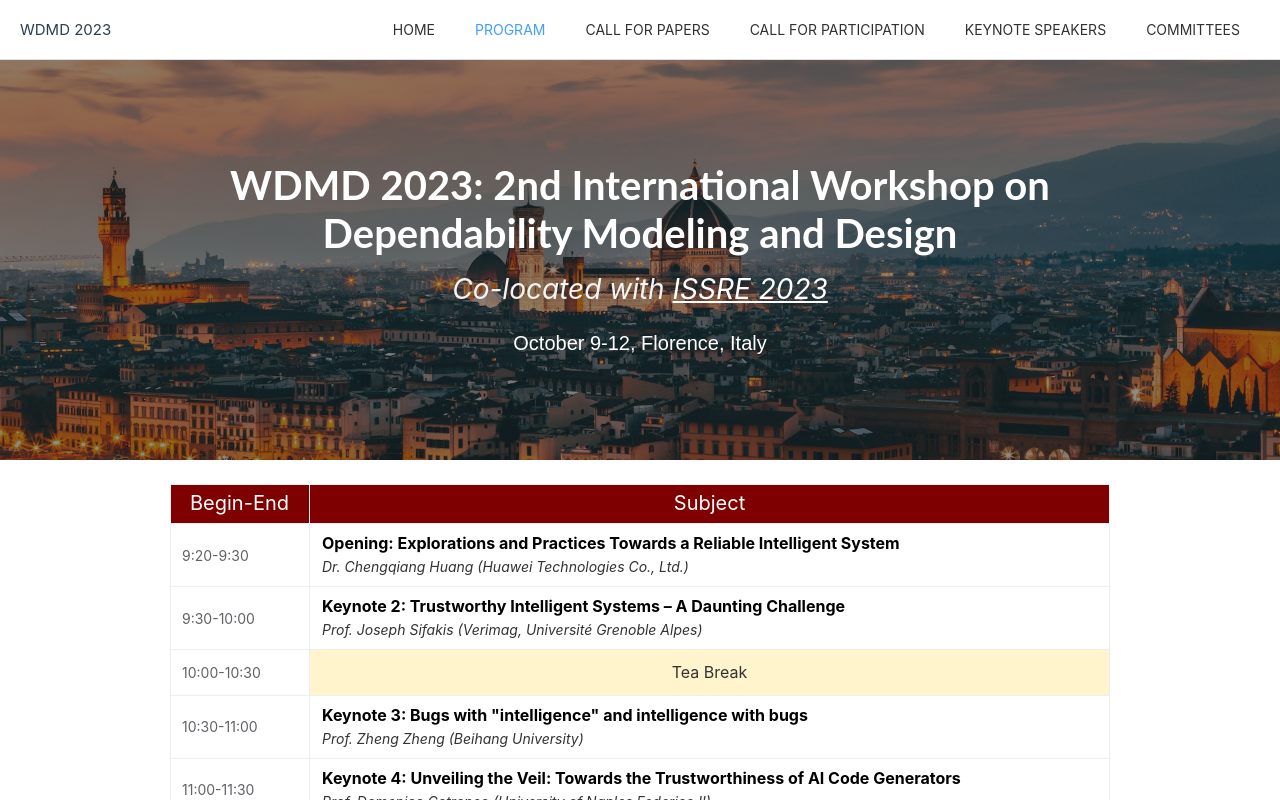
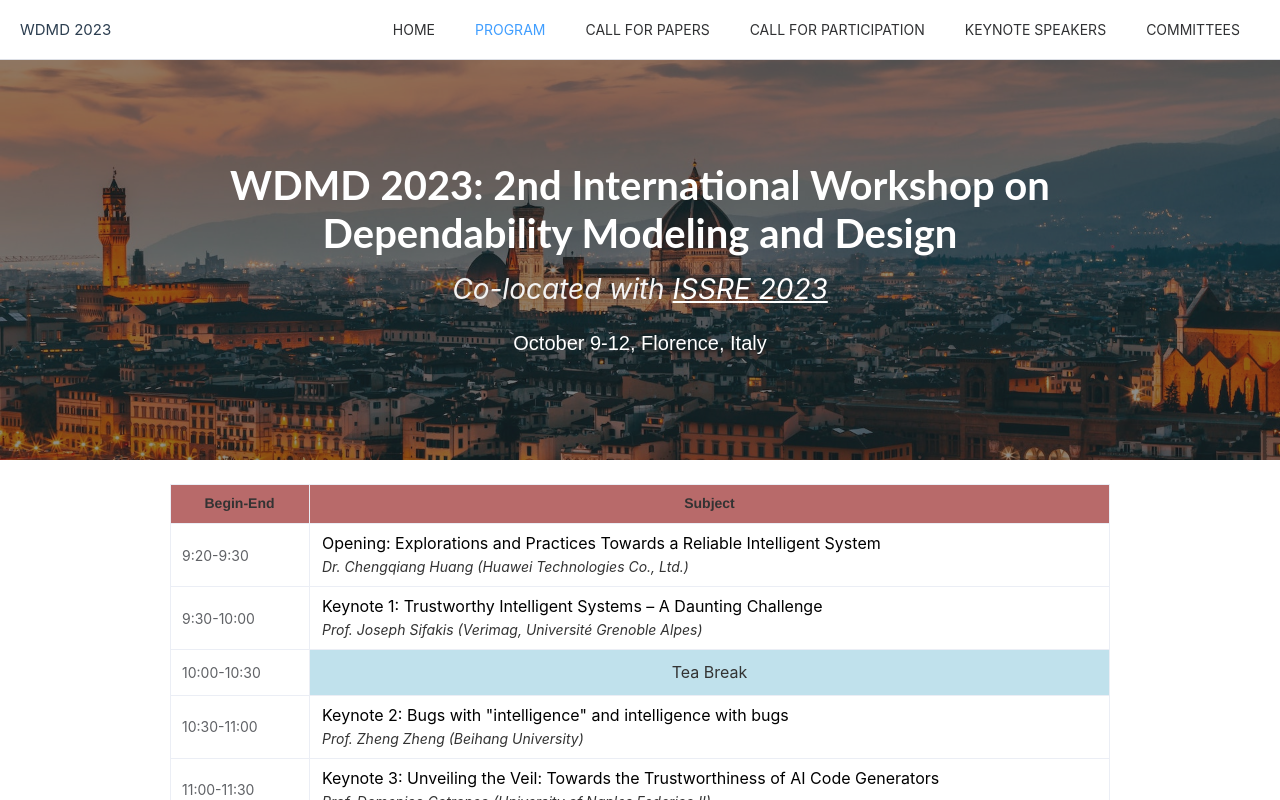
Before and after one commit to issre-wdmd/issre-wdmd.github.io, a Vue app: page /#/program in a window 1280 px wide. Shown: the top 800 px of the page. Built offline with nearby package versions, Linux system fonts and the light colour scheme.

Commit message:
feat: 修改样式

```diff
--- a/src/views/KeynoteSpeakersView.vue
+++ b/src/views/KeynoteSpeakersView.vue
@@ -12,7 +12,7 @@
       <li class="item">A shift from verification to empirical validation using test and simulation, which in principle does not allow confidence levels achieved using model-based methods. </li>
       <li class="item">A better integration of design for dependability into the system development cycle, by jointly addressing safety and security issues, and relying heavily on automated tools.</li>
     </ul>
-    <p class="pa-header p">We advocate the need for a new foundation for system design that responds to these needs, leveraging knowledge management to compensate for weaknesses arising from the obsolescence of model-based techniques.</p>
+    <p class="pa-content p">We advocate the need for a new foundation for system design that responds to these needs, leveraging knowledge management to compensate for weaknesses arising from the obsolescence of model-based techniques.</p>
     <div class="title3">Bio</div>
     <p class="pa-content p">Professor Joseph Sifakis is Emeritus Research Director at Verimag. He has been a full professor at Ecole Polytechnique Fédérale de Lausanne (EPFL) for the period 2011-2016. He is the founder of the Verimag laboratory in Grenoble, a leading laboratory in the area of safety critical systems that he directed for 13 years.</p>
     <p class="pa-content p">Joseph Sifakis has made significant and internationally recognized contributions to the design of trustworthy systems in many application areas, including avionics and space systems, telecommunications, and production systems. His current research focuses on autonomous systems, in particular self-driving cars and autonomous telecommunication systems. In 2007, he received the Turing Award, recognized as the "highest distinction in computer science", for his contribution to the theory and application of model checking, the most widely used system verification technique. </p>
@@ -47,12 +47,8 @@
 
   .title3 {
     color: #040a3f;
-    font-size: 3.2rem;
+    font-size: 2.4rem;
     font-weight: bold;
-  }
-
-  .pa-header {
-    line-height: 1.8;
   }
 
   .pa-content {
--- a/src/views/ParticipationView.vue
+++ b/src/views/ParticipationView.vue
@@ -1,6 +1,13 @@
 <template>
   <div class="participation">
     <p class="pa-header p">The WDMD 2023 workshop will be co-located with ISSRE 2023 (<a href="https://issre.github.io/2023/">https://issre.github.io/2023/</a>), and will take place in Florence, Italy, between October 9-12, 2023.</p>
+    <div>Registration
+The registration process is managed by the ISSRE committee. Options are available for registering for the full week of the ISSRE conference and for one-day registrations for just the day of the workshop. More information is available at:
+https://issre.github.io/2023/attend_registration.html
+Workshop Venue
+Please refer to the main website of the conference for venue and travel information:
+https://issre.github.io/2023/attend_venue.html
+</div>
   </div>
 </template>
 
--- a/src/views/ProgramView.vue
+++ b/src/views/ProgramView.vue
@@ -19,9 +19,9 @@
       </el-table-column>
       <el-table-column prop="subject" label="Subject" header-align="center">
         <template #default="scope">
-          <div v-if="scope.row.tip" class="tip" :class="{ bold: !scope.row.thin }">{{ scope.row.tip }}</div>
+          <div v-if="scope.row.tip" class="tip">{{ scope.row.tip }}</div>
           <template v-else>
-            <div class="keynote" :class="{ bold: !scope.row.thin }">{{ scope.row.title }}</div>
+            <div class="keynote">{{ scope.row.title }}</div>
             <i v-if="scope.row.speaker" class="speaker">{{ scope.row.speaker }}</i>
           </template>
         </template>
@@ -40,7 +40,6 @@ interface Data {
   speaker?: string
   title?: string
   tip?: string
-  thin?: boolean
 }
 
 interface MethodProps {
@@ -53,24 +52,24 @@ interface MethodProps {
 const tableData: Data[] = [
   { startTime: '9:20', endTime: '9:30', speaker: 'Dr. Chengqiang Huang (Huawei Technologies Co., Ltd.)', title: 'Opening: Explorations and Practices Towards a Reliable Intelligent System'
   },
-  { startTime: '9:30', endTime: '10:00', speaker: 'Prof. Joseph Sifakis (Verimag, Université Grenoble Alpes)', title: 'Keynote 2: Trustworthy Intelligent Systems – A Daunting Challenge' },
-  { startTime: '10:00', endTime: '10:30', tip: 'Tea Break', thin: true },
-  { startTime: '10:30', endTime: '11:00', speaker: 'Prof. Zheng Zheng (Beihang University)', title: 'Keynote 3: Bugs with "intelligence" and intelligence with bugs' },
-  { startTime: '11:00', endTime: '11:30', speaker: 'Prof. Domenico Cotroneo (University of Naples Federico II)', title: 'Keynote 4: Unveiling the Veil: Towards the Trustworthiness of AI Code Generators' },
-  { startTime: '11:30', endTime: '12:00', speaker: 'Ryan Cotterell (ETH Zürich)', title: 'Keynote 5: TBD', thin: true },
+  { startTime: '9:30', endTime: '10:00', speaker: 'Prof. Joseph Sifakis (Verimag, Université Grenoble Alpes)', title: 'Keynote 1: Trustworthy Intelligent Systems – A Daunting Challenge' },
+  { startTime: '10:00', endTime: '10:30', tip: 'Tea Break' },
+  { startTime: '10:30', endTime: '11:00', speaker: 'Prof. Zheng Zheng (Beihang University)', title: 'Keynote 2: Bugs with "intelligence" and intelligence with bugs' },
+  { startTime: '11:00', endTime: '11:30', speaker: 'Prof. Domenico Cotroneo (University of Naples Federico II)', title: 'Keynote 3: Unveiling the Veil: Towards the Trustworthiness of AI Code Generators' },
+  { startTime: '11:30', endTime: '12:00', speaker: 'Ryan Cotterell (ETH Zürich)', title: 'Keynote 4: TBD' },
   { startTime: '12:00', endTime: '12:30', title: 'Panel: How Big Language Models help in Software Dependability Engineering' },
-  { startTime: '12:30', endTime: '14:00', tip: 'Lunch Break', thin: true },
+  { startTime: '12:30', endTime: '14:00', tip: 'Lunch Break' },
 
   { startTime: '14:00', endTime: '17:00', tip: 'Doctoral Symposium' },
-  { startTime: '14:00', endTime: '17:00', speaker: 'Jiawei Meng', title: 'TBD', thin: true },
-  { startTime: '14:00', endTime: '17:00', speaker: 'Jiyue Huang', title: 'TBD', thin: true },
-  { startTime: '14:00', endTime: '17:00', speaker: 'Yuning Jiang', title: 'TBD', thin: true },
+  { startTime: '14:00', endTime: '17:00', speaker: 'Jiawei Meng', title: 'TBD' },
+  { startTime: '14:00', endTime: '17:00', speaker: 'Jiyue Huang', title: 'TBD' },
+  { startTime: '14:00', endTime: '17:00', speaker: 'Yuning Jiang', title: 'TBD' },
   { startTime: '14:00', endTime: '17:00', speaker: 'Baiwei Guo', title: 'Safe Zeroth-Order Optimization Using Local Proxies' },
-  { startTime: '14:00', endTime: '17:00', speaker: 'Ni Dang', title: 'TBD', thin: true },
+  { startTime: '14:00', endTime: '17:00', speaker: 'Ni Dang', title: 'TBD' },
   { startTime: '14:00', endTime: '17:00', tip: 'Tea Break' },
-  { startTime: '14:00', endTime: '17:00', speaker: 'Changgang Zheng', title: 'TBD', thin: true },
+  { startTime: '14:00', endTime: '17:00', speaker: 'Changgang Zheng', title: 'TBD' },
   { startTime: '14:00', endTime: '17:00', speaker: 'Fenghua Wang', title: 'Robustness and Recoverability of Network Controllability with respect to Node Removals' },
-  { startTime: '14:00', endTime: '17:00', speaker: 'Xinpeng Hong', title: 'TBD', thin: true },
+  { startTime: '14:00', endTime: '17:00', speaker: 'Xinpeng Hong', title: 'TBD' },
   { startTime: '14:00', endTime: '17:00', speaker: 'Chi Hong', title: 'Training-time Attacks and Defenses of Distributed Learning' },
   { startTime: '14:00', endTime: '17:00', speaker: 'Xiao Wang', title: 'Safe Reinforcement Learning for Autonomous Vehicles' },
 
@@ -79,11 +78,11 @@ const tableData: Data[] = [
   { startTime: '17:00', endTime: '18:00', speaker: 'Xiaolei Yu, Kai Jia, Wenhua Hu, Jing Tian and Jianwen Xiang', title: 'Black-Box Test Case Prioritization Using Log Analysis and Test Case Diversity' },
   { startTime: '17:00', endTime: '18:00', speaker: 'Peng Wang, Qingyang Xu, Siyun Yao, Xiangfei Wu, Qunli Zhang, et al.', title: 'A robust online extrinsic calibration method for GNSS-RTK and IMU system and vehicle setups' },
   { startTime: '17:00', endTime: '18:00', speaker: 'Wenyi Fang, Hao Zhang, Ziyu Gong, Longbin Zeng, Xuhui Lu, Biao Liu, et al.', title: 'A Survey of Approaches to Enhance Training Dependability in Large Language Models' },
-  { startTime: '18:00', endTime: '', tip: 'Closing and Invited Dinner', thin: true },
+  { startTime: '18:00', endTime: '', tip: 'Closing and Invited Dinner' },
 ]
 
 const cellClassName = ({ rowIndex, columnIndex }: MethodProps) => {
-  if (rowIndex === 2 || rowIndex === 7 || rowIndex === 14 || rowIndex === 19 || rowIndex === 25) {
+  if (rowIndex === 2 || rowIndex === 7 || rowIndex === 14 || rowIndex === 25) {
     if (columnIndex > 0) {
       return 'rest'
     }
@@ -112,13 +111,17 @@ const spanMethod = ({ rowIndex, columnIndex } : MethodProps) => {
 <style lang="less" scoped>
 .program {
   :deep(.header) {
-    background-color: #7F0000;
-    color: white;
-    font-size: 20px;
+    background-color: #b86a6a;
+    color: #333;
+    // font-size: 20px;
+    > div {
+      font-weight: bold;
+      font-family: 'Raleway', 'Helvetica Neue', Helvetica, Arial, sans-serif;
+    }
   }
 
   :deep(.rest) {
-    background-color: #FFF4CB;
+    background-color: #c0e1ec;
   }
   :deep(.title) {
     background-color: #C2C2C2;
@@ -139,9 +142,5 @@ const spanMethod = ({ rowIndex, columnIndex } : MethodProps) => {
     color: #333;
     line-height: 1.8;
   }
-
-  .bold {
-    font-weight: bold;
-  }
 }
 </style>
```
